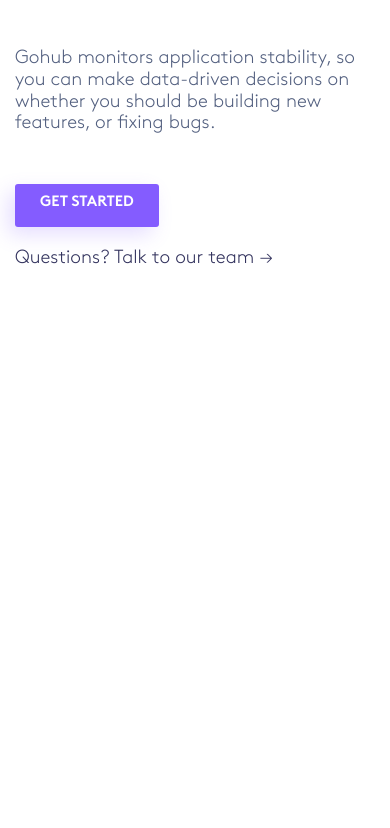
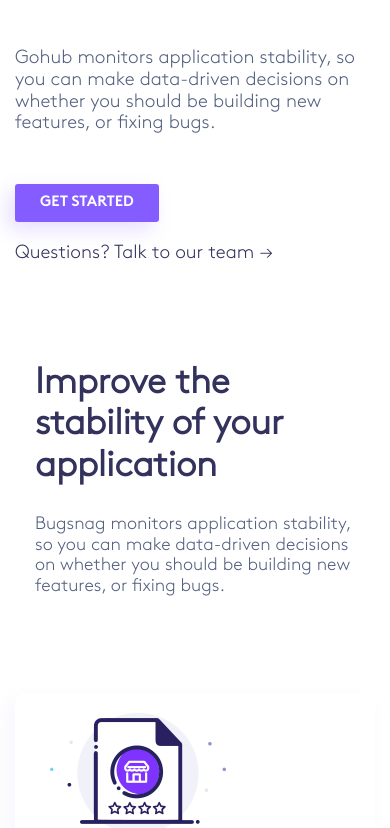
Before and after one commit to TimofeevVlad/gohub, a plain HTML site: page index.html in a window 390 px wide. Shown: the part 370-1198 px from the top of the page. Before the commit the page ends 844 px from the top, so only its background shows below. Drawn offline with Linux system fonts and the light colour scheme.

Commit message:
Реализован блок преимуществ с адаптивностью + правки отображения на небольших экранах

```diff
--- a/index.html
+++ b/index.html
@@ -64,6 +64,56 @@
         <!-- /.hero -->
     </header>
     <!-- /.header -->
+    <main class="main">
+        <section class="feature">
+            <div class="container">
+                <div class="feature-wrap">
+                    <div class="feature-heading">
+                        <h2 class="feature-heading__title">Improve the stability of  your application</h2>
+                        <!-- /.about-heading__title -->
+                        <p class="feature-heading__description">
+                            Bugsnag monitors application stability, so you can make data-driven decisions on whether you should be building new features, or fixing bugs.
+                        </p>
+                        <!-- /.about-heading__description -->
+                    </div>
+                    <div class="feature-item">
+												<img src="img/feature1.png" alt="feature1" class="feature-item__img">
+												<h3 class="feature-item__title">Be visible to "like"</h3>
+												<!-- /.feature-item__title -->
+												<p class="feature-item__description">
+														Strengthen your digital visibility in a universe where everyone is interested in travelling and renting gears. We help you build your presence  and make you relevant without you having to lift a finger!
+												</p>
+												<!-- /.feature-item__description -->
+										</div>
+										<!-- /.feature-item -->
+										<div class="feature-item">
+												<img src="img/feature2.png" alt="feature2" class="feature-item__img">
+												<h3 class="feature-item__title">Monitor online</h3>
+												<!-- /.feature-item__title -->
+												<p class="feature-item__description">
+														The platform has multiple functionalities and key features. With our intelligent system, you can approve bookings and monitor everything in your business online.
+												</p>
+												<!-- /.feature-item__description -->
+										</div>
+										<!-- /.feature-item -->
+										<div class="feature-item">
+												<img src="img/feeature3.png" alt="feature3" class="feature-item__img">
+												<h3 class="feature-item__title">More income</h3>
+												<!-- /.feature-item__title -->
+												<p class="feature-item__description">
+														Being on a digital platform is another sales channel added to strengthen your business. More work, in your hands. With our insights tools, we analyze your gear's performance in any season
+												</p>
+												<!-- /.feature-item__description -->
+										</div>
+										<!-- /.feature-item -->
+                </div>
+                <!-- /.aboutus-wrap -->
+            </div>
+            <!-- /.container -->
+        </section>
+        <!-- /.aboutus -->
+    </main>
+    <!-- /.main -->
 </body>
 
 </html>
--- a/sass/_interface.sass
+++ b/sass/_interface.sass
@@ -1,10 +1,9 @@
 body
   +light
   background: #fff url('../img/body_header.png') top center no-repeat
-  background-size: cover
 
 .button
-  padding: 10px 25px 15px
+  padding: 10px 25px 10px
   border-radius: 3px
   background-color: $background-button
   box-shadow: -6.691px 7.431px 20px 0px rgba(132, 92, 255, 0.2)
@@ -23,5 +22,5 @@ body
 
 @media (max-width: 1200px)
   body
-    background-position-y: 20px
+    background-position-y: 120px
     background-size: contain
--- /dev/null
+++ b/sass/blocks/_feature.sass
@@ -0,0 +1,60 @@
+.feature
+	+light
+	&-wrap
+		display: flex
+		flex-wrap: wrap
+		justify-content: space-between
+		padding-bottom: 60px
+	&-heading
+		display: flex
+		flex-direction: column
+		justify-content: flex-end
+		margin-bottom: 40px
+		&__title
+			font-size: 48px
+			color: $text-color
+			margin-bottom: 10px
+		&__description
+			font-size: 23px
+			color: $text-color-light
+	&-item, &-heading
+		max-width: 540px
+		height: 480px
+	&-item
+		padding: 80px 70px 60px 55px
+		background-color: #fff
+		border-radius: 10px
+		box-shadow: -6.691px 7.431px 20px 0px rgba(212, 212, 250, 0.2)
+		&__title
+			font-size: 30px
+			color: $text-color
+			margin-top: 50px
+		&__description
+			font-size: 18px
+			color: $text-color-light
+
+@media (max-width: 1200px)
+	.feature
+		&-item, &-heading
+			flex: 1 1 400px
+		&-heading
+			padding: 20px
+@media (max-width: 840px)
+	.feature
+		&-item, &-heading
+			max-width: 100%
+		&-item
+			margin-top: 30px
+		&-heading
+			height: 300px
+			justify-content: center
+
+@media (max-width: 480px)
+	.feature
+		&-item
+			padding: 20px 35px 35px
+		&-heading
+			&__title
+				font-size: 36px
+			&__description
+				font-size: 18px
--- a/sass/blocks/_hero.sass
+++ b/sass/blocks/_hero.sass
@@ -20,6 +20,10 @@
     font-size: 19px
     color: $text-color
 
+@media (max-width: 1200px)
+  .hero
+    padding-bottom: 40px
+
 @media (max-width: 768px)
   .hero
     padding-top: 120px
--- a/sass/style.sass
+++ b/sass/style.sass
@@ -15,3 +15,6 @@
 
 // Блок Hero
 @import 'blocks/hero'
+
+// Блок преимуществ
+@import 'blocks/feature'
```
Also changed, not shown: css/style.css, img/feature1.png (added), img/feature2.png (added), img/feeature3.png (added), 1 other file.
